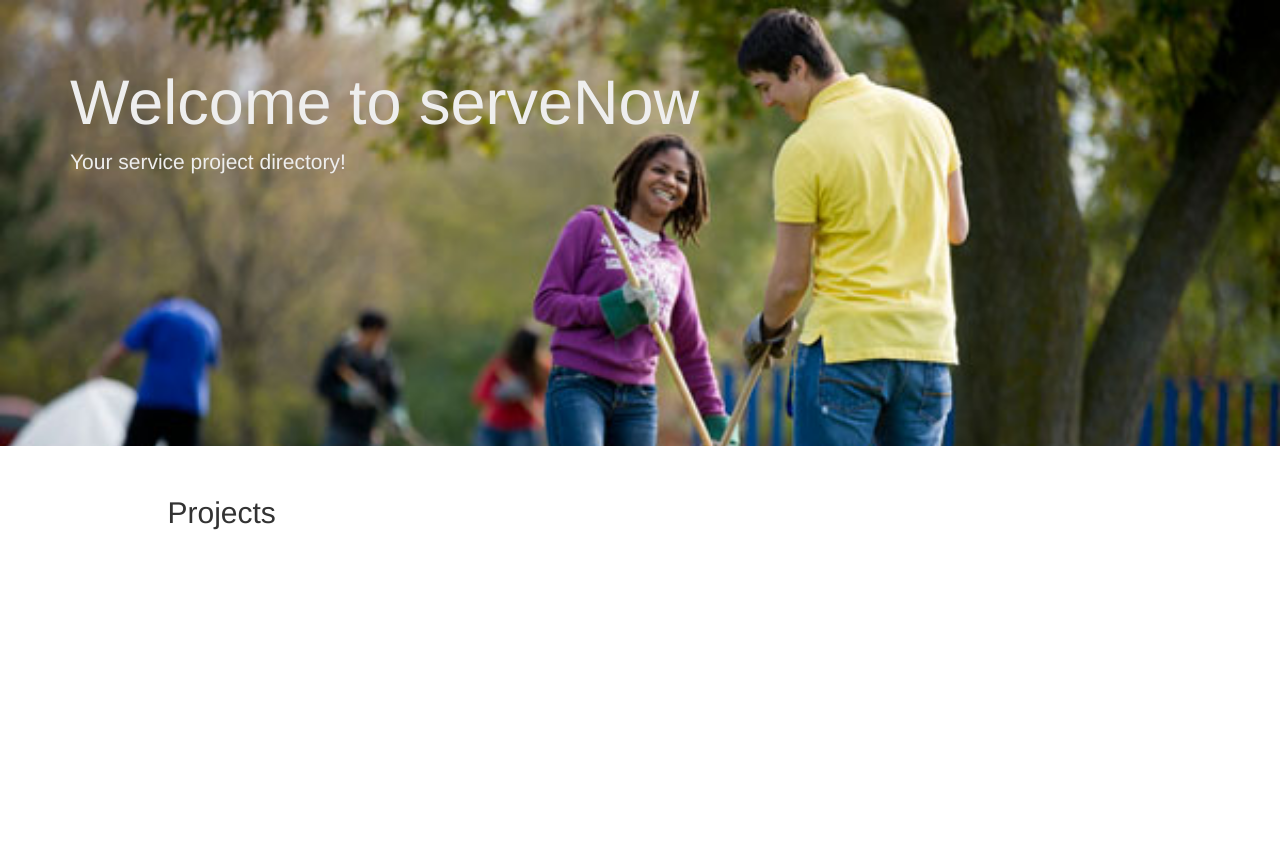
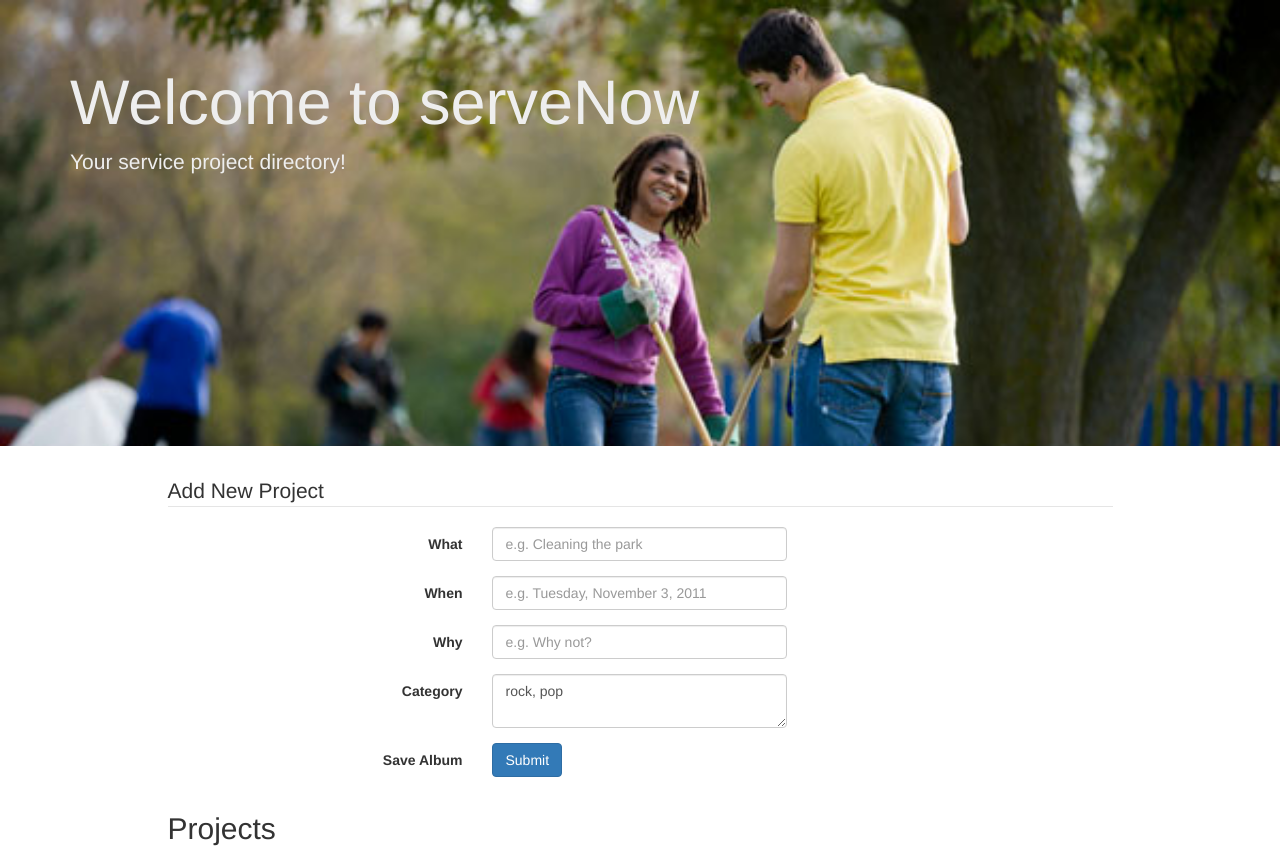
Before and after one commit to KayvonRanjbar/project-01, a website: page views/index.html in a window 1280 px wide. Before the commit the page ends 800 px from the top, so only its background shows below. Drawn offline with nearby package versions, Linux system fonts and the light colour scheme; files that its build step writes are made by us from their sources; no server answers; files whose address does not match are found by name.

Commit message:
Added part of a form

```diff
--- a/views/index.html
+++ b/views/index.html
@@ -26,6 +26,70 @@
         <p>Your service project directory!</p>
       </div>
     </div>
+
+
+    <!-- BEGIN FORM SAMPLE -->
+
+    <section id='project-form' class="container">
+      <div class="row">
+      <div class="col-md-10 col-md-offset-1">
+
+        <form class="form-horizontal">
+          <fieldset>
+
+            <!-- Form Name -->
+            <legend>Add New Project</legend>
+
+            <!-- Text input-->
+            <div class="form-group">
+              <label class="col-md-4 control-label" for="what">What</label>
+              <div class="col-md-4">
+              <input id="what" name="what" type="text" placeholder="e.g. Cleaning the park" class="form-control input-md" required="">
+
+              </div>
+            </div>
+
+            <!-- Text input-->
+            <div class="form-group">
+              <label class="col-md-4 control-label" for="when">When</label>
+              <div class="col-md-4">
+              <input id="when" name="when" type="text" placeholder="e.g. Tuesday, November 3, 2011" class="form-control input-md">
+
+              </div>
+            </div>
+
+            <!-- Text input-->
+            <div class="form-group">
+              <label class="col-md-4 control-label" for="why">Why</label>
+              <div class="col-md-4">
+              <input id="why" name="why" type="text" placeholder="e.g. Why not?" class="form-control input-md">
+
+              </div>
+            </div>
+
+            <!-- Radio input -->
+            <div class="form-group">
+              <label class="col-md-4 control-label" for="Category">Category</label>
+              <div class="col-md-4">
+                <textarea class="form-control" id="Category" name="locations">rock, pop</textarea>
+              </div>
+            </div>
+
+
+            <!-- Button -->
+            <div class="form-group">
+              <label class="col-md-4 control-label" for="singlebutton">Save Album</label>
+              <div class="col-md-4">
+                <button id="singlebutton" name="singlebutton" class="btn btn-primary">Submit</button>
+              </div>
+            </div>
+          </fieldset>
+        </form>
+      </div>
+      </div>
+    </section>
+
+     <!--   END FORM SAMPLE -->
 
     <section class="container">
       <div class="row">
```
Also changed, not shown: 1 other file.
